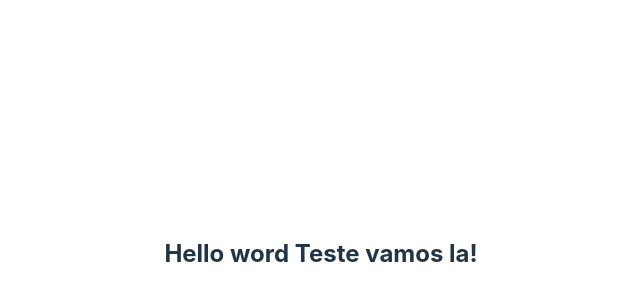
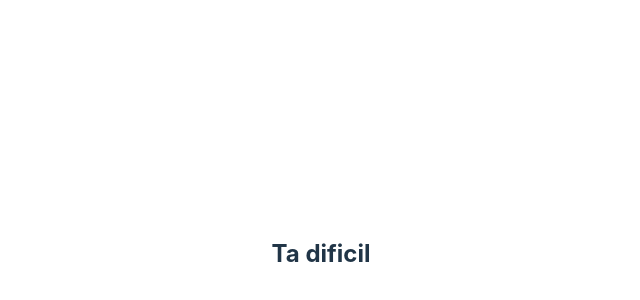
Before and after one commit to ARPDev-Desenvolvimento/init-react-vite-v5, a React (Vite) app: page / in a window 1280 px wide. Shown: the part 146-446 px from the top of the page, without its empty margins (319-959 px from the left). Built offline with nearby package versions, Linux system fonts and the light colour scheme.

Commit message:
update novamente

```diff
--- a/src/App.tsx
+++ b/src/App.tsx
@@ -3,7 +3,7 @@ import './App.css'
 function App() {
 
   return (
-    <h2>Hello word Teste vamos la!</h2>
+    <h2>Ta dificil</h2>
   )
 }
 
```
